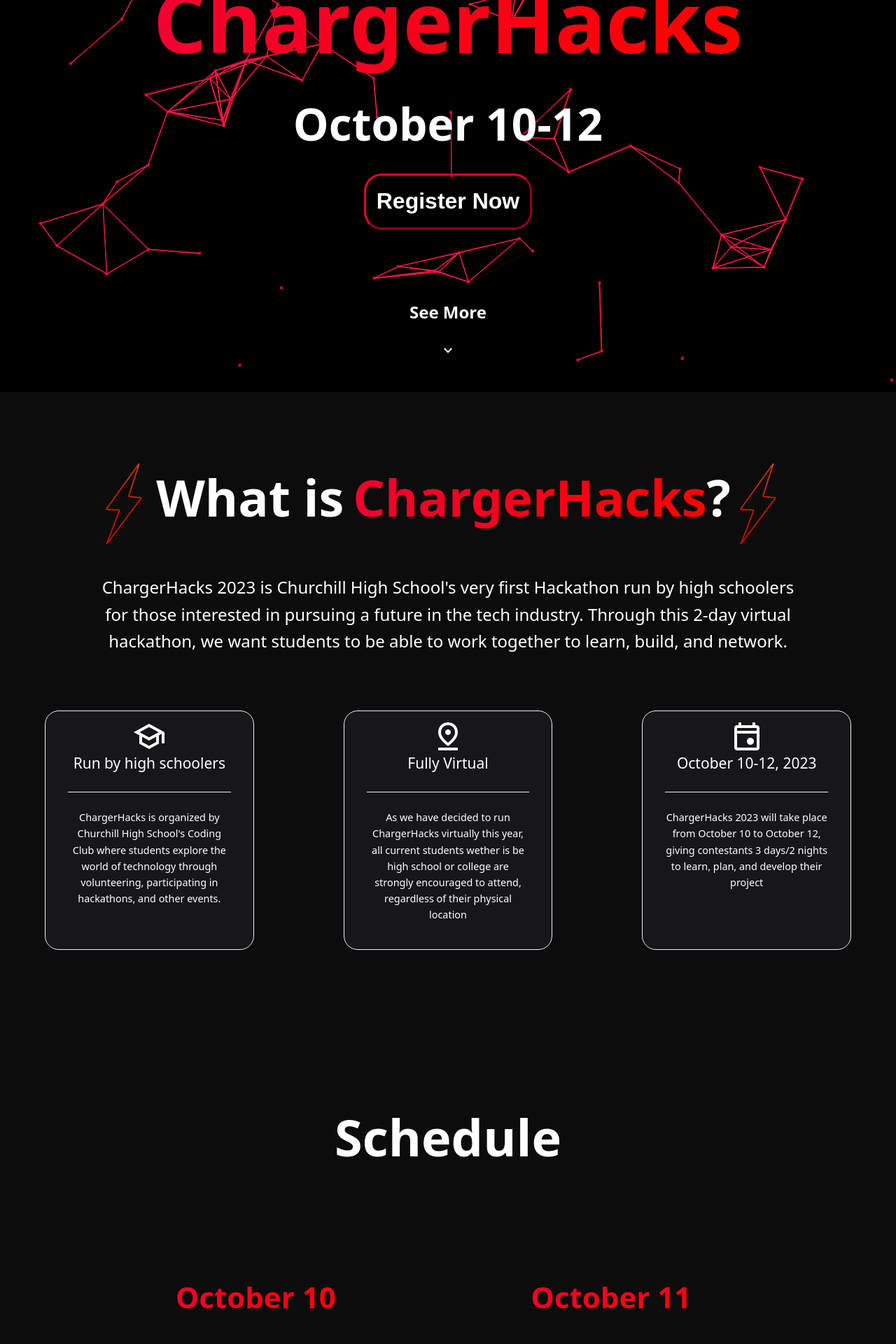
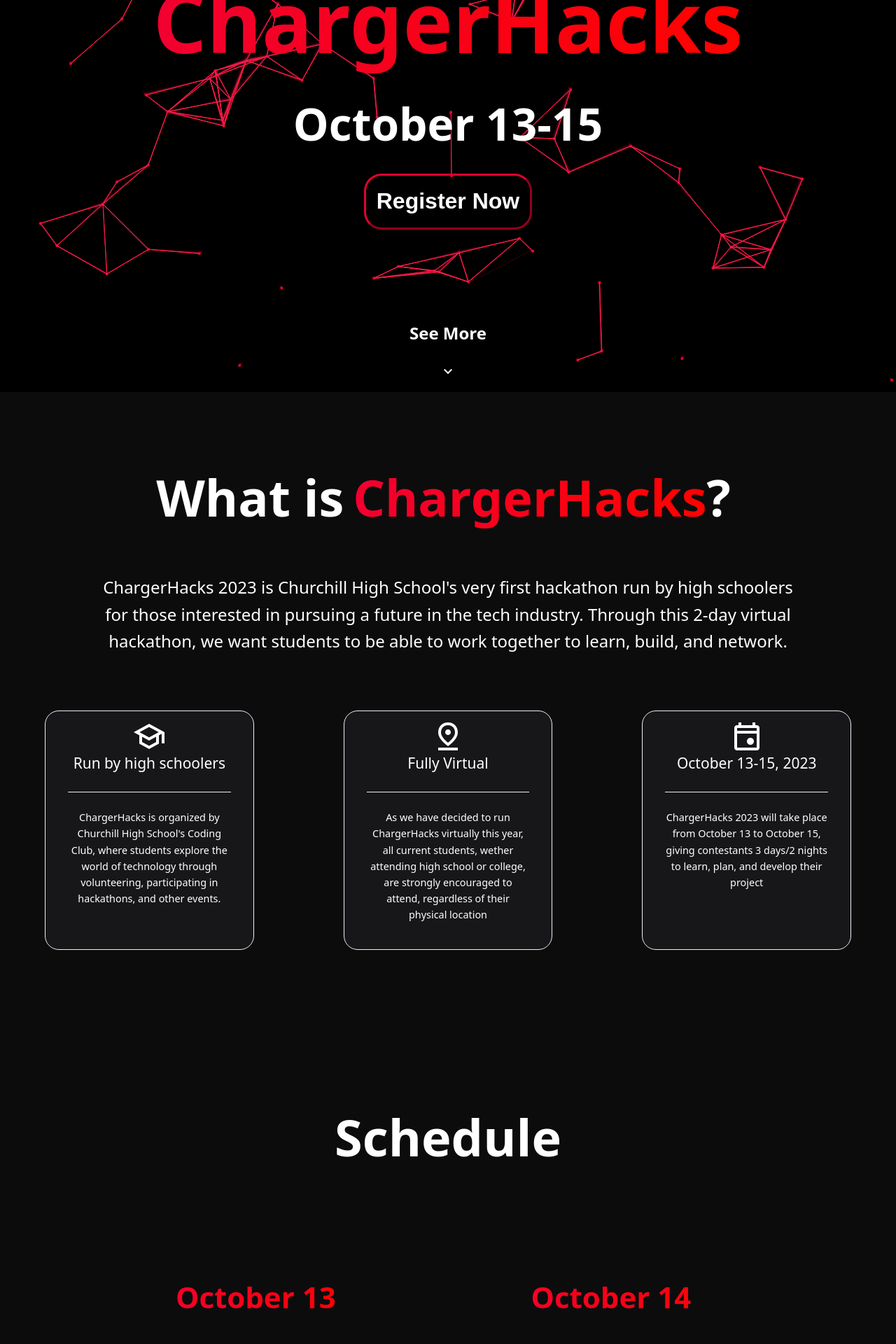
Before and after one commit to pradhamk/chargerhacks-website, a Nuxt app: page / in a window 1280 px wide. Shown: the part 240-2160 px from the top of the page at 70% size. Built offline with nearby package versions, Linux system fonts and the light colour scheme.

Commit message:
fix some descriptions and component spacing

```diff
--- a/assets/css/about.css
+++ b/assets/css/about.css
@@ -84,11 +84,6 @@
     transform: scale(2);
 }
 
-.lightning {
-    width: 4.5rem;
-    transform: translate(-10px, 10px);
-}
-
 .n-card .card_divider {
     width: auto;
 }
@@ -108,10 +103,6 @@
         margin-bottom: 70px;
         width: 60vw;
     }
-
-    .lightning {
-        display: none;
-    }
 }
 
 @keyframes movingGradient {
--- a/assets/css/faqs.css
+++ b/assets/css/faqs.css
@@ -5,7 +5,7 @@
     background-color: #0C0C0D;
     left: 0;
     text-align: center;
-    padding-bottom: 320px;
+    padding-bottom: 20vh;
 }
 
 .faqs_title {
@@ -13,6 +13,19 @@
     font: 'Roboto Slab', sans-serif;
     font-weight: bold;
     font-size: 8vmin;
+    padding-top: 30px;
+}
+
+.faqs .right_lightning {
+    position: absolute;
+    right: 10vw;
+    bottom: 3vw;
+}
+
+.faqs .left_lightning {
+    position: absolute;
+    left: 10vw;
+    top: 0;
 }
 
 .n-collapse, .n-divider{
@@ -49,3 +62,13 @@
 .email_link:hover {
     text-decoration: underline;
 }
+
+@media only screen and (max-width: 1200px) {
+    .faqs .left_lightning {
+        display: none;
+    }
+
+    .faqs .right_lightning {
+        display: none;
+    }
+}
--- a/assets/css/landing.css
+++ b/assets/css/landing.css
@@ -75,7 +75,7 @@
     position: absolute;
     left: 50%;
     bottom: 2px;
-    transform: translate(-50%, 20%);
+    transform: translate(-50%, 50%);
     margin: 0 auto;
     pointer-events: all;
 }
--- a/assets/css/sponsors.css
+++ b/assets/css/sponsors.css
@@ -5,7 +5,6 @@
     background-color: transparent;
     left: 0;
     text-align: center;
-
     pointer-events: none;
 }
 
--- a/components/About.vue
+++ b/components/About.vue
@@ -13,15 +13,13 @@
 <template>
     <section class='about' id='about'>
         <div class='about_title'>
-            <img src='/imgs/arrow.svg' alt='chargerhacks_lightning' class='lightning'/>
             <h1>What is</h1>
             <h1 class='chargerhacks'>ChargerHacks</h1>
             <h1 class='question'>?</h1>
-            <img src='/imgs/arrow.svg' alt='chargerhacks_lightning' class='lightning'/>
         </div>
         <div>
             <p class='about_p'>
-                ChargerHacks 2023 is Churchill High School's very first Hackathon run by high schoolers for those interested in pursuing a future in the tech industry. Through this 2-day virtual hackathon, we want students to be able to work together to learn, build, and network.
+                ChargerHacks 2023 is Churchill High School's very first hackathon run by high schoolers for those interested in pursuing a future in the tech industry. Through this 2-day virtual hackathon, we want students to be able to work together to learn, build, and network.
             </p>
         </div>
         <div class='about_cards'>
@@ -30,21 +28,21 @@
                 <br>
                 <h1>Run by high schoolers</h1>
                 <n-divider class='card_divider'/>
-                <p>ChargerHacks is organized by Churchill High School's Coding Club where students explore the world of technology through volunteering, participating in hackathons, and other events.</p>
+                <p>ChargerHacks is organized by Churchill High School's Coding Club, where students explore the world of technology through volunteering, participating in hackathons, and other events.</p>
             </n-card>
             <n-card size='large'>
                 <span class="material-symbols-outlined">pin_drop</span>
                 <br>
                 <h1>Fully Virtual</h1>
                 <n-divider class='card_divider'/>
-                <p>As we have decided to run ChargerHacks virtually this year, all current students wether is be high school or college are strongly encouraged to attend, regardless of their physical location</p>
+                <p>As we have decided to run ChargerHacks virtually this year, all current students, wether attending high school or college, are strongly encouraged to attend, regardless of their physical location</p>
             </n-card>
             <n-card size='large'>
                 <span class="material-symbols-outlined">event</span>
                 <br>
-                <h1>October 10-12, 2023</h1>
+                <h1>October 13-15, 2023</h1>
                 <n-divider class='card_divider'/>
-                <p>ChargerHacks 2023 will take place from October 10 to October 12, giving contestants 3 days/2 nights to learn, plan, and develop their project</p>
+                <p>ChargerHacks 2023 will take place from October 13 to October 15, giving contestants 3 days/2 nights to learn, plan, and develop their project</p>
             </n-card>
         </div>
     </section>
--- a/components/Faqs.vue
+++ b/components/Faqs.vue
@@ -1,12 +1,13 @@
 <script>
     import '~/assets/css/faqs.css'
-    import { NCollapse, NCollapseItem, NDivider } from 'naive-ui'
+    import { NCollapse, NCollapseItem, NDivider, NImage } from 'naive-ui'
 
     export default defineComponent({
         components: {
             NCollapse,
             NCollapseItem,
-            NDivider
+            NDivider,
+            NImage
         }
     })
 </script>
@@ -14,27 +15,38 @@
 <template>
     <section id='faqs' class='faqs'>
         <h1 class='faqs_title'>FAQs</h1>
+        <n-image width="90" src="/imgs/arrow.svg" class='left_lightning'/>
+        <n-image width="90" src="/imgs/arrow.svg" class='right_lightning'/>
         <n-divider />
         <n-collapse accordion>
             <n-collapse-item title='What is ChargerHacks?' name="1">
-                <p>ChargerHacks 2023 is Churchill High School's very first Hackathon run by high schoolers for those interested in pursuing a future in the tech industry. Through this 2-day virtual hackathon, we want students to be able to work together to learn, build, and network.</p>
+                <p>ChargerHacks 2023 is Churchill High School's very first hackathon run by high schoolers for those interested in pursuing a future in the tech industry. Through this 2-day virtual hackathon, we want students to be able to work together to learn, build, and network.</p>
             </n-collapse-item>
-            <n-collapse-item title="What to expect during ChargerHacks?" name="2">
-                <p>During the competition, you can work with your team to collaborate on an inovative project.</p>
+            <n-collapse-item title='Who runs ChargerHacks?' name="2">
+                <p>ChargerHacks is organized and run by Churchill High School's Coding Club.</p>
             </n-collapse-item>
-            <n-collapse-item title="Who can apply?" name="3">
+            <n-collapse-item title="What to expect during ChargerHacks?" name="3">
+                <p>During the competition, you can work with your team to collaborate on an innovative project.</p>
+            </n-collapse-item>
+            <n-collapse-item title="Who can apply?" name="4">
                 <p>Students of all educational levels are welcome to apply such as high schoolers and college students.</p>
             </n-collapse-item>
-            <n-collapse-item title="What do I need to know to attend?" name="4">
-                <p>You don't need to know anything to attend! ChargerHacks is an event where you can learn and explore the multiple fields of technology.</p>
+            <n-collapse-item title="What do I need to know to attend?" name="5">
+                <p>You don't need to know anything to attend! ChargerHacks is an event where you can learn and explore the various fields of technology.</p>
             </n-collapse-item>
-            <n-collapse-item title="How many people can be on a team?" name="5">
+            <n-collapse-item title="What do I need?" name="6">
+                <p>You'll need an internet connection as well as a computer with zoom installed.</p>
+            </n-collapse-item>
+            <n-collapse-item title="How many people can be on a team?" name="7">
                 <p>Each team is allowed to contain up to 4 members. However, there is no minimum limit and you are welcome to play by yourself.</p>
             </n-collapse-item>
-            <n-collapse-item title="What do I do after applying?" name="6">
+            <n-collapse-item title="Can we register as a team?" name="8">
+                <p>You should register individually first. You will be able to "form" your team on devpost during project submissions.</p>
+            </n-collapse-item>
+            <n-collapse-item title="What do I do after applying?" name="9">
                 <p>After you apply, simply wait until the day of the opening ceremony where further instructions will be shared such as the zoom link for the opening ceremony.</p>
             </n-collapse-item>
-            <n-collapse-item title="I have more questions!" name="7">
+            <n-collapse-item title="I have more questions!" name="10">
                 <p>If you any unaddressed questions, feel free to email
                     <a href="mailto:contact@chargerhacks.com" class='email_link'>
                         contact@chargerhacks.com
--- a/components/Landing.vue
+++ b/components/Landing.vue
@@ -6,7 +6,7 @@
     <div class="landing">
         <div id="landing_div" class='landing_div'>
             <h1 class='landing_text'>ChargerHacks</h1>
-            <h1 class='landing_date'>October 10-12</h1>
+            <h1 class='landing_date'>October 13-15</h1>
             <a href='https://forms.gle/3ryRBQEWLnwzUgT2A' target="_blank">
                 <button class='landing_apply'>
                     Register Now
--- a/components/Schedule.vue
+++ b/components/Schedule.vue
@@ -18,19 +18,19 @@
         <div class='lists'>
             <n-list>
                     <template #header>
-                        <h1>October 10</h1>
+                        <h1>October 13</h1>
                     </template>
                     <n-list-item>
                         <ul class='schedule_events'>
                             <li>Opening Ceremony @ 6pm</li>
                             <li>Team Crafting @ 7pm</li>
-                            <li>Start Hacking! @ 6pm</li>
+                            <li>Start Hacking! @ 8pm</li>
                         </ul>
                     </n-list-item>
                 </n-list>
             <n-list>
                     <template #header>
-                        <h1>October 11</h1>
+                        <h1>October 14</h1>
                     </template>
                     <n-list-item>
                         <ul class='schedule_events'>
@@ -40,11 +40,11 @@
             </n-list>
             <n-list>
                     <template #header>
-                        <h1>October 12</h1>
+                        <h1>October 15</h1>
                     </template>
                     <n-list-item>
                         <ul class='schedule_events'>
-                            <li>Submission Opens @ 8am</li>
+                            <li>Submissions Open @ 8am</li>
                             <li>Hacking Ends @ 12pm</li>
                             <li>Closing Ceremony @ 2pm</li>
                         </ul>
--- a/components/Sponsors.vue
+++ b/components/Sponsors.vue
@@ -30,7 +30,6 @@
                 <a href='mailto:contact@chargerhacks.com'>
                     contact@chargerhacks.com
                 </a>
-                !
             </p>
         </div>
     </section>
```
Also changed, not shown: 1 other file (tests, documents, lock files or other folders).
